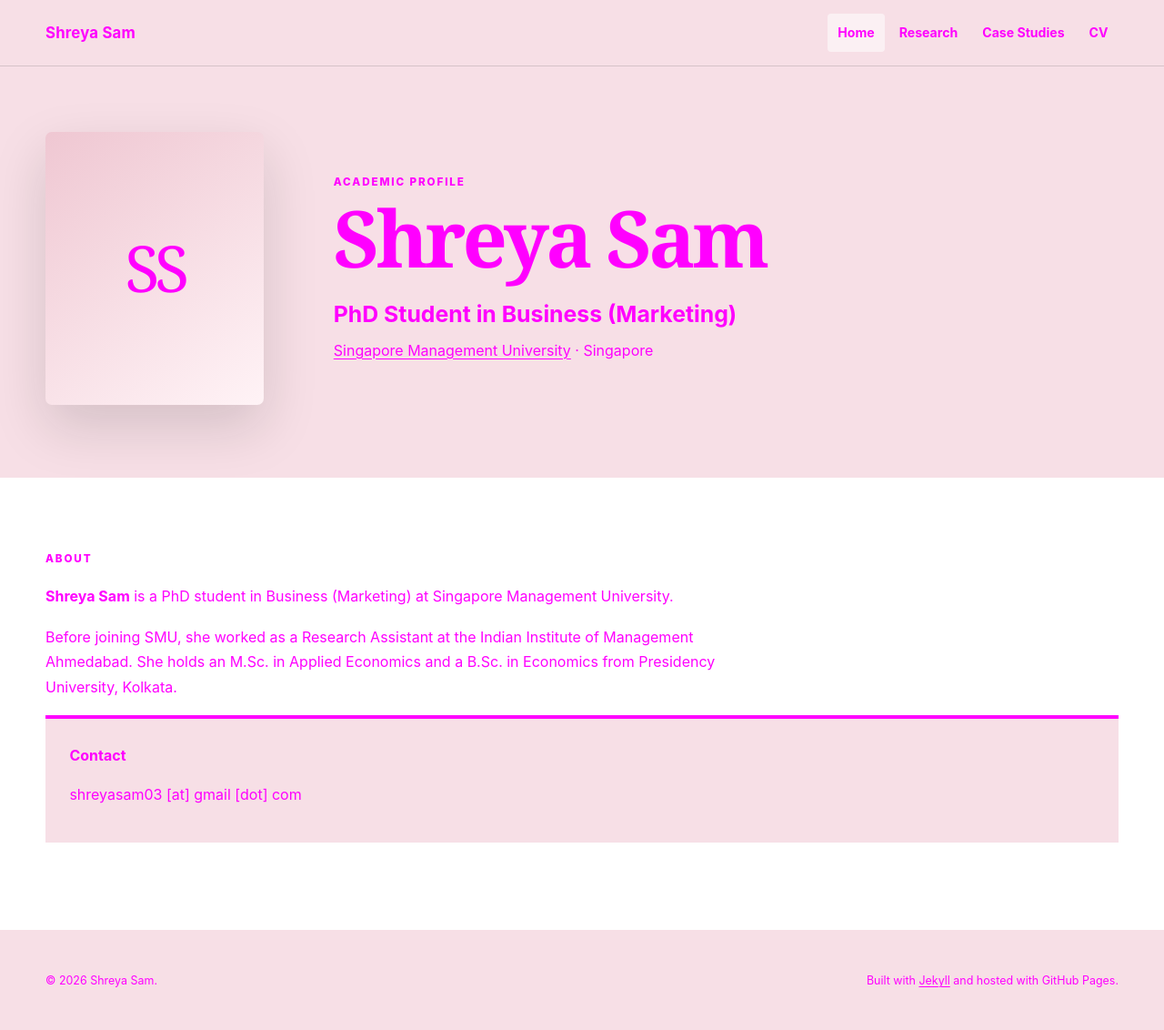
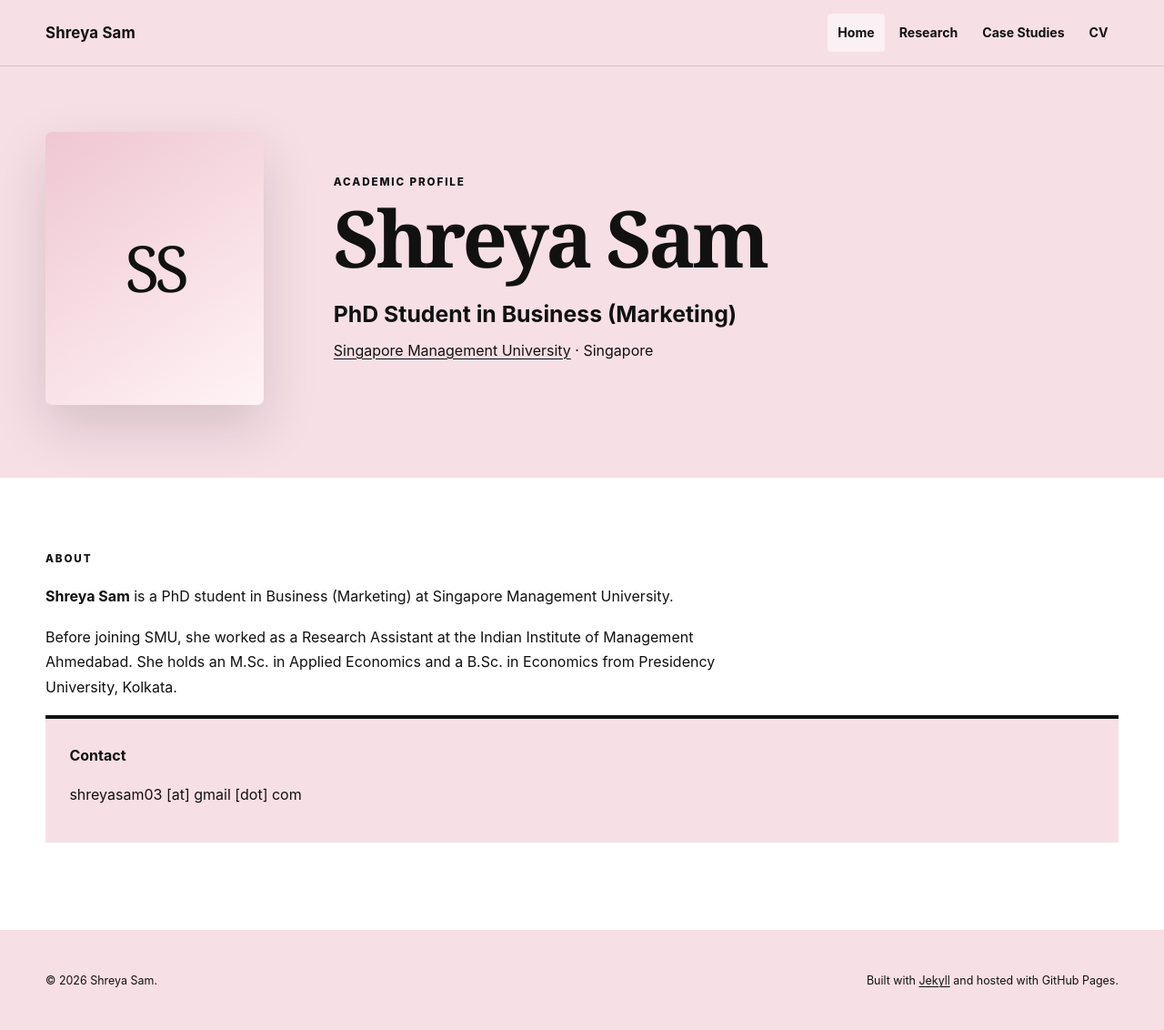
Before and after one commit to shreyasam/shreyasam.github.io, a Jekyll site: the page built from index.md, in a window 1280 px wide. Shown: the whole page at 91% size. Built offline with Jekyll 4.4.1, drawn with Linux system fonts in a browser that asks for light colours.

Commit message:
Update main.scss

```diff
--- a/assets/css/main.scss
+++ b/assets/css/main.scss
@@ -2,8 +2,8 @@
 ---
 
 :root {
-  --ink: #ff00ff;
-  --muted: #ff00ff;
+  --ink: #111111;
+  --muted: #111111;
   --paper: #ffffff;
   --soft: #fff7f9;
   --pink: #f7dfe6;
```
